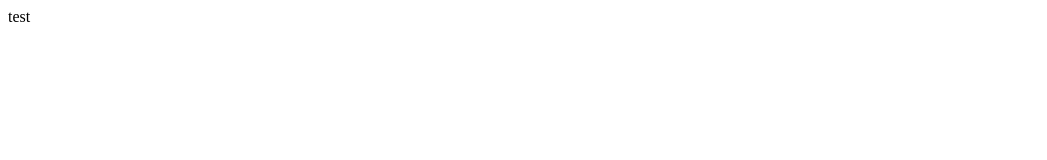
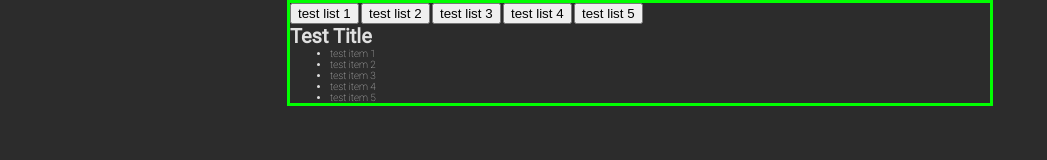
Before and after one commit to jmdelong7/getthingsdone, a website built with webpack: page src/index.html in a window 1280 px wide. Shown: the whole page, without its empty margins (0-1047 px from the left). Built offline with nearby package versions, Linux system fonts and the light colour scheme.

Commit message:
CSS reset and Custom Properties

```diff
--- a/package.json
+++ b/package.json
@@ -13,7 +13,11 @@
   "author": "",
   "license": "ISC",
   "devDependencies": {
+    "css-loader": "^7.1.2",
+    "html-loader": "^5.1.0",
     "html-webpack-plugin": "^5.6.0",
+    "mini-css-extract-plugin": "^2.9.1",
+    "style-loader": "^4.0.0",
     "webpack": "^5.94.0",
     "webpack-cli": "^5.1.4",
     "webpack-dev-server": "^5.1.0"
--- a/src/index.html
+++ b/src/index.html
@@ -7,6 +7,40 @@
   <title>Get Things Done</title>
 </head>
 <body>
-  test
+  <div id="content-container">
+    <div id="nav-container-outer" class="outer">
+      <div id="nav-container-inner" class="inner">
+        <nav id="nav">
+          <button class="list">test list 1</button>
+          <button class="list">test list 2</button>
+          <button class="list">test list 3</button>
+          <button class="list">test list 4</button>
+          <button class="list">test list 5</button>
+        </nav>
+      </div>
+    </div>
+    <main>
+      <div id="list-container-outer" class="outer">
+        <div id="list-container-inner" class="inner">
+          <div id="list-title-container-outer" class="outer">
+            <div id="list-title-container-inner" class="inner">
+              <h1 id="list-title">Test Title</h1>
+            </div>
+          </div>
+          <div id="items-container-outer" class="outer">
+            <div id="items-container-inner" class="inner">
+              <ul id="items">
+                <li class="item">test item 1</li>
+                <li class="item">test item 2</li>
+                <li class="item">test item 3</li>
+                <li class="item">test item 4</li>
+                <li class="item">test item 5</li>
+              </ul>
+            </div>
+          </div>
+        </div>
+      </div>
+    </main>
+  </div>
 </body>
 </html>
--- a/src/index.js
+++ b/src/index.js
@@ -1,6 +1,7 @@
 import Storage from "./storage.js"
 import List from "./list.js"
 import ListManager from "./list-manager.js"
+import "./main.css"
 
 window.List = List
 window.Storage = Storage
--- /dev/null
+++ b/src/main.css
@@ -0,0 +1,57 @@
+@font-face {
+  font-family: "Roboto";
+  src:
+    local("Roboto-Thin"),
+    url("./Roboto-Thin.ttf");
+  font-weight: 100;
+}
+
+@font-face {
+  font-family: "Roboto";
+  src:
+    local("Roboto-Regular"),
+    url("./Roboto-Regular.ttf");
+  font-weight: 400;
+}
+
+:root {
+  /* Background colors */
+  --clr-bg-900: #1a1a1a;
+  --clr-bg-700: #2c2c2c;
+
+  /* Text colors */
+  --clr-text-100: #e0e0e0;
+  --clr-text-200: #b0b0b0;
+
+  /* Accent colors */
+  --clr-accent-green: #00b894;
+  --clr-accent-yellow: #fdcb6e;
+  --clr-accent-purple: #a29bfe;
+  --clr-accent-orange: #ff7675;
+
+  /* Fonts */
+  --ff-base: "Roboto", sans-serif;
+  --fw-thin: 100;
+  --fw-regular: 400;
+}
+
+html {
+  font-size: 62.5%;
+}
+
+* {
+  margin: 0;
+}
+
+body {
+  font-family: var(--ff-base);
+  font-weight: var(--fw-thin);
+  background-color: var(--clr-bg-700);
+  color: var(--clr-text-100);
+}
+
+#content-container {
+  width: 700px;
+  margin-inline: auto;
+  border: 3px solid lime
+}
--- a/webpack.common.js
+++ b/webpack.common.js
@@ -1,5 +1,6 @@
 const path = require('path');
  const HtmlWebpackPlugin = require('html-webpack-plugin');
+ const MiniCssExtractPlugin = require('mini-css-extract-plugin')
 
  module.exports = {
    entry: {
@@ -9,7 +10,13 @@ const path = require('path');
      new HtmlWebpackPlugin({
        title: 'Production',
        template: './src/index.html',
+       filename: 'index.html',
+       inject: 'body'
      }),
+     new MiniCssExtractPlugin({
+      filename: '[name].css',
+      chunkFilename: '[id].css'
+    }),
    ],
    output: {
      filename: '[name].bundle.js',
@@ -19,8 +26,15 @@ const path = require('path');
    module: {
     rules: [
       {
-        test: /\.css$/i,
-        use: ["style-loader", "css-loader"],
+        test: /\.html$/,
+        use: ['html-loader']
+      },
+      {
+        test: /\.css$/,
+        use: [
+          MiniCssExtractPlugin.loader,
+          'css-loader'
+        ],
       },
       {
         test: /\.(png|svg|jpg|jpeg|gif)$/i,
```
Also changed, not shown: src/Roboto-Regular.ttf (added), src/Roboto-Thin.ttf (added), src/list.css (added), src/nav.css (added), src/window-controller.js (added), 1 other file.
